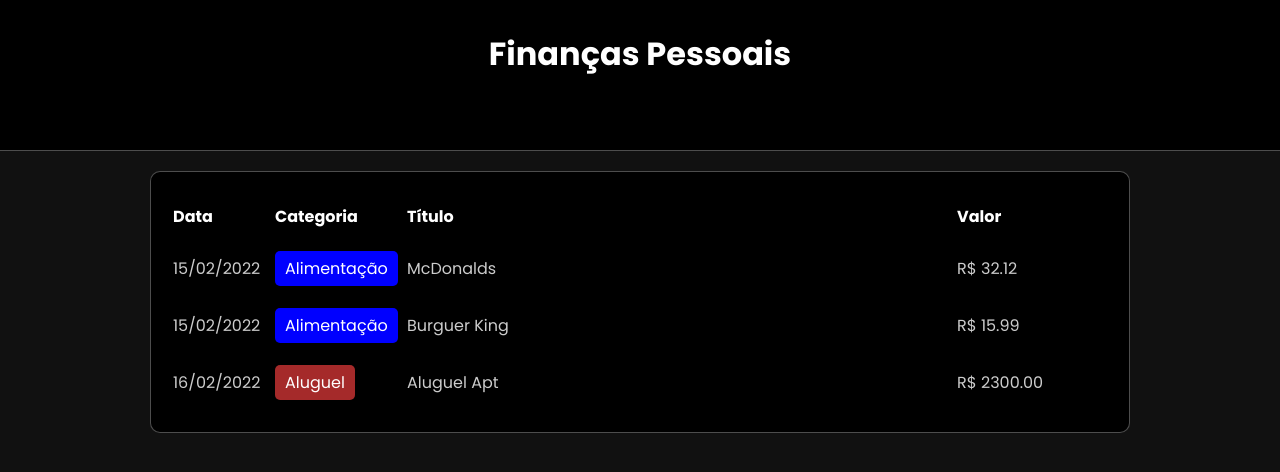
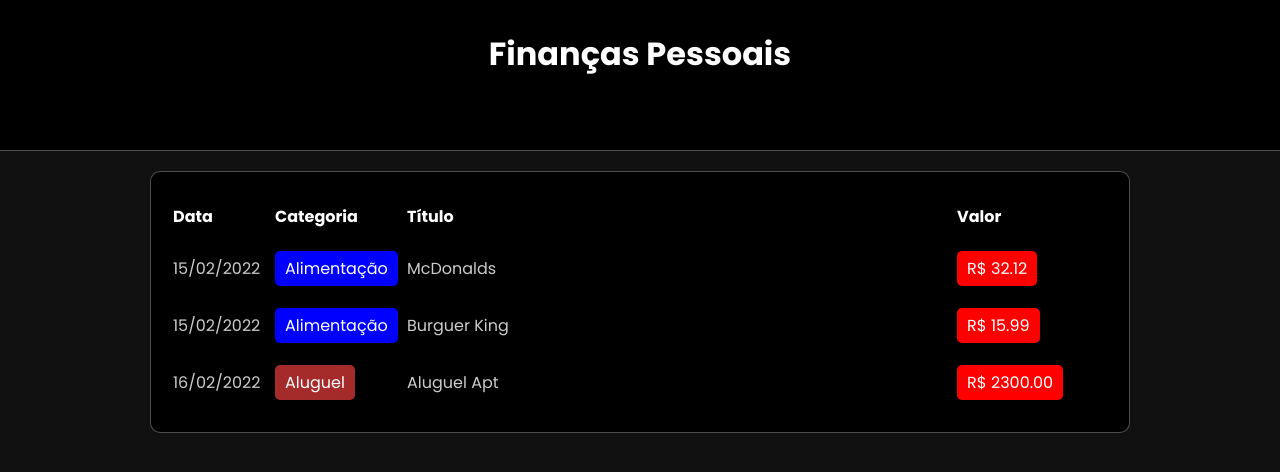
Before and after one commit to iamdevmarcos/my-finances, a React (Vite) app: page / in a window 1280 px wide. Shown: the top 472 px of the page. Built offline with nearby package versions, Linux system fonts and the light colour scheme.

Commit message:
feat: Add TableItem

```diff
--- a/src/components/TableItem/index.tsx
+++ b/src/components/TableItem/index.tsx
@@ -19,7 +19,11 @@ export const TableItem = ({ item }: Props) => {
         </C.Category>
       </C.TableColumn>
       <C.TableColumn>{item.title}</C.TableColumn>
-      <C.TableColumn>R$ {item.value.toFixed(2)}</C.TableColumn>
+      <C.TableColumn>
+        <C.Value color={categories[item.category].expense ? "red" : "green"}>
+          R$ {item.value.toFixed(2)}
+        </C.Value>
+      </C.TableColumn>
     </C.TableLine>
   );
 };
--- a/src/components/TableItem/styles.ts
+++ b/src/components/TableItem/styles.ts
@@ -13,3 +13,11 @@ export const Category = styled.div<{ color: string }>`
   color: #fff;
   background: ${(props) => props.color};
 `;
+
+export const Value = styled.div<{ color: string }>`
+  display: inline-block;
+  padding: 5px 10px;
+  border-radius: 5px;
+  color: #fff;
+  background: ${(props) => props.color};
+`;
```
